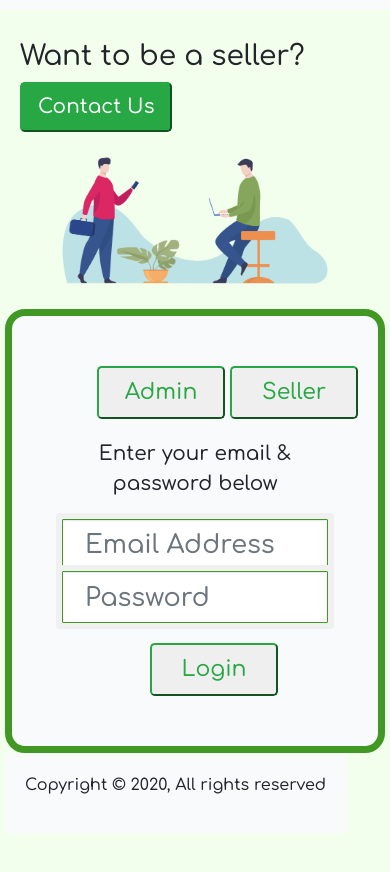
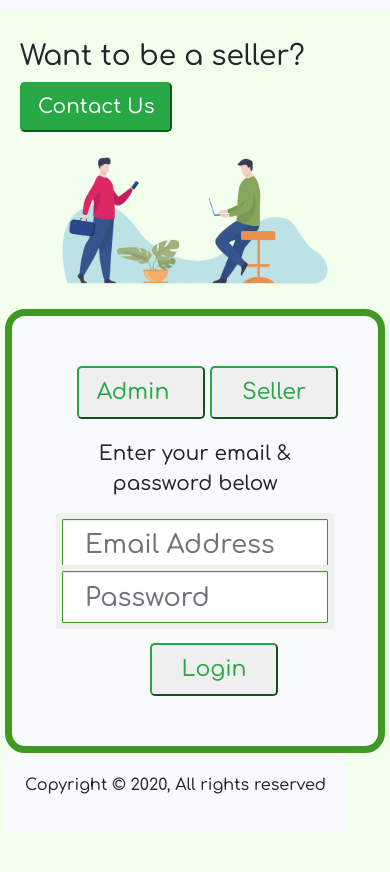
Before and after one commit to f20180751/avarole_frontend, a plain HTML site: page index.html in a window 390 px wide. Shown: the part 94-966 px from the top of the page. Drawn offline with nearby package versions, Linux system fonts and the light colour scheme.

Commit message:
4th adjustment for mobile responsiveness

```diff
--- a/index.html
+++ b/index.html
@@ -75,10 +75,10 @@
         /* flex-basis: 50px; */
         text-align: center;
         /* margin: auto; */
+/*
+        margin-left: 10px;*/
 
-        margin-left: 20px;
-
-        margin-right: 20px;
+        margin-right: 15px;
       }
       #container-side{
         width: 300px;
@@ -161,7 +161,7 @@
           <!-- <form action="check.php" method="post">   -->
               <div  class="col-6 ">
                 <form action="">
-                <button  type="button" style="font-size: 22px;" class="btn-lg btn-outline-success">Admin</button>
+                <button  type="button" style="padding-left: 0px; font-size: 22px;" class="btn-lg btn-outline-success">Admin</button>
               </form>
             </div>
             <!-- this is form 2 -->
```
